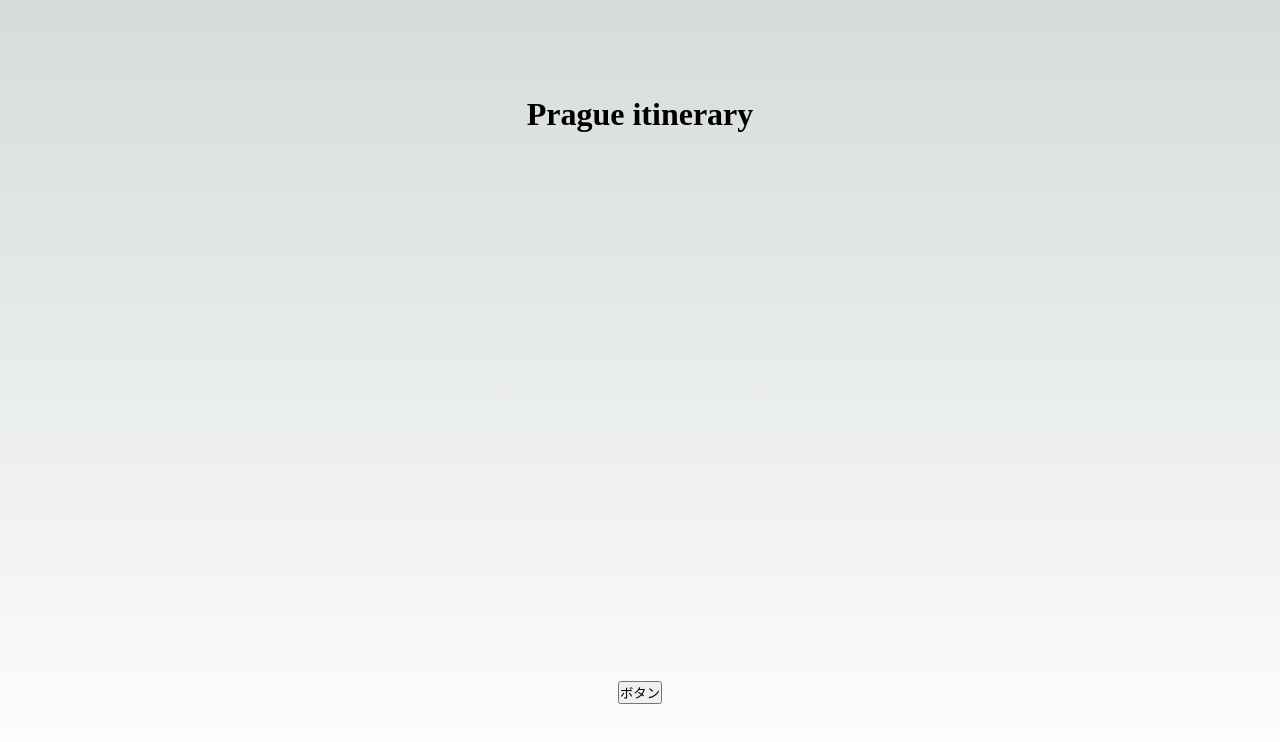
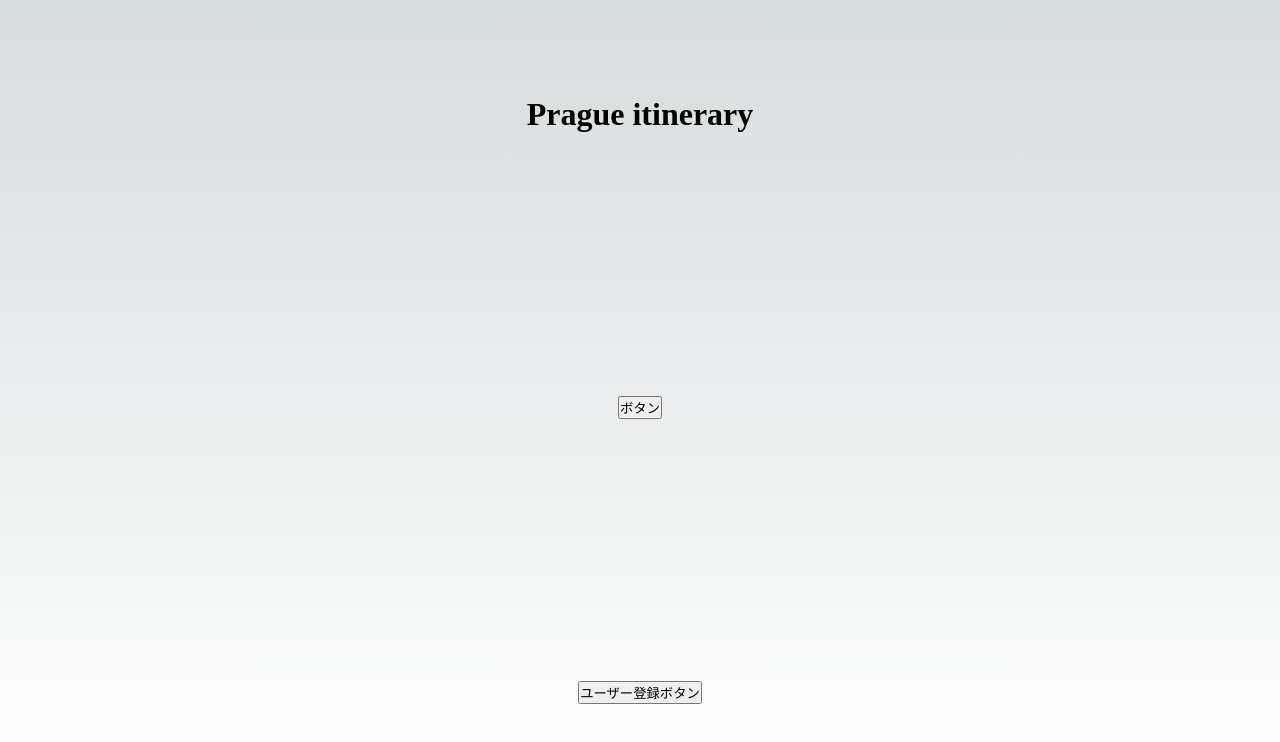
Before and after one commit to daikiku10/go-test-app-frontend, a Next.js app in the folder src/: page / in a window 1280 px wide. Shown: the top 742 px of the page. Built offline with nearby package versions, Linux system fonts and the light colour scheme.

Commit message:
update:ユーザー登録API実行処理

```diff
--- a/src/pages/index.tsx
+++ b/src/pages/index.tsx
@@ -12,6 +12,15 @@ export default function Home() {
     })
   }
 
+  const registerUser = () => {
+    console.log('押下した。');
+
+    axios.post('http://localhost:8080/api/v1/user').then(res => {
+      console.log('結果：', res)
+    })
+  }
+
+
   return (
     <>
       <Head>
@@ -23,6 +32,7 @@ export default function Home() {
       <main className={styles.main}>
         <h1>Prague itinerary</h1>
         <button onClick={() => clickHandler()}>ボタン</button>
+        <button onClick={() => registerUser()}>ユーザー登録ボタン</button>
       </main>
     </>
   )
```
